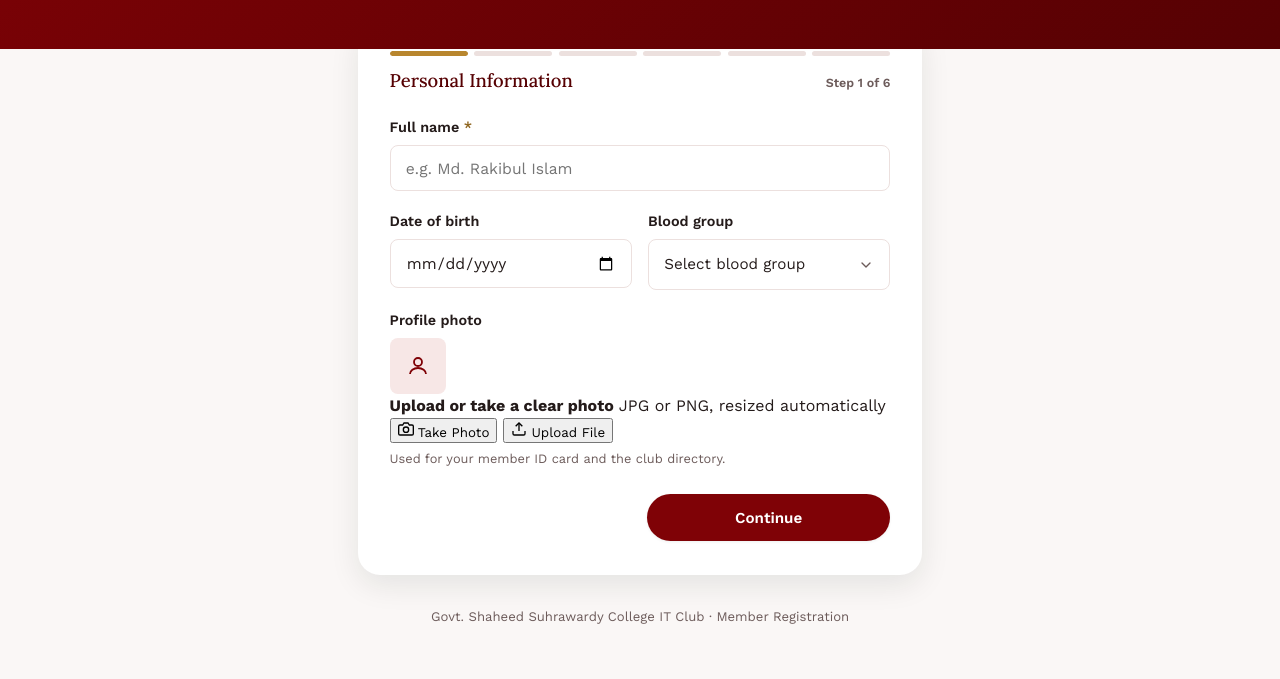
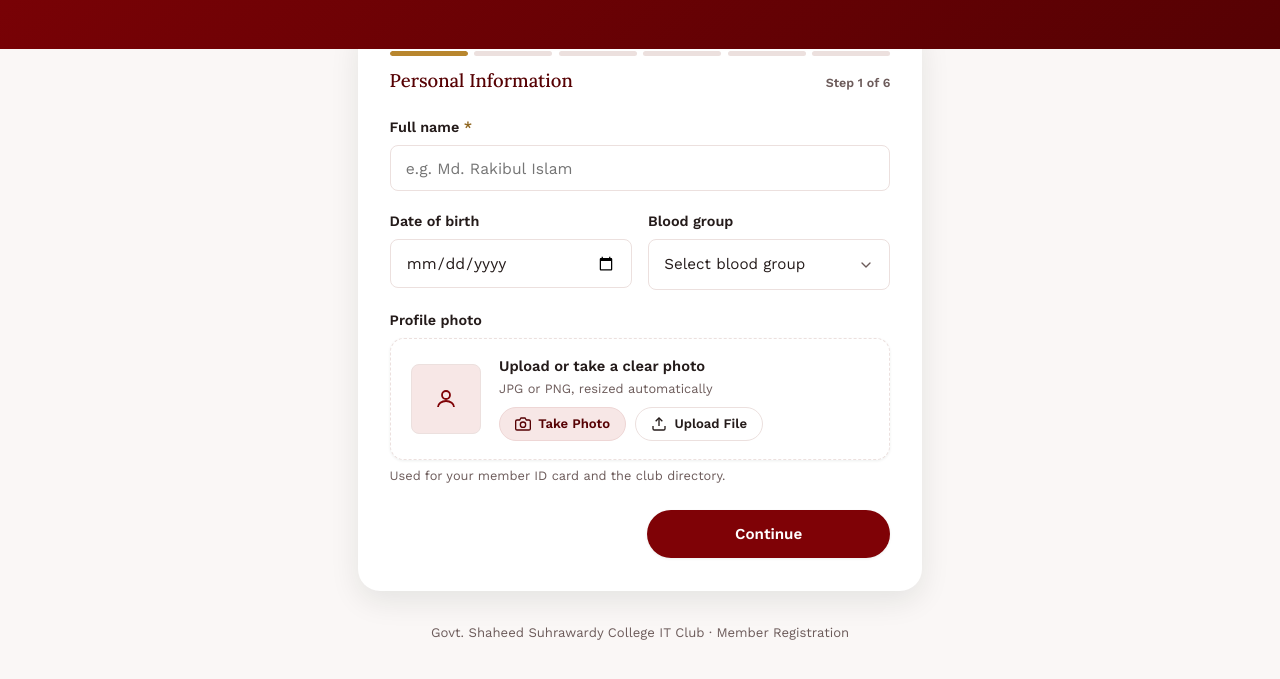
Before and after one commit to nhprince/GSSC-IT-CLUB-REG, a website: page public/index.html in a window 1280 px wide. Shown: the part 257-936 px from the top of the page. Drawn offline with nearby package versions, Linux system fonts and the light colour scheme.

Commit message:
restored missing styles

```diff
--- a/public/css/style.css
+++ b/public/css/style.css
@@ -274,32 +274,30 @@ select {
   height: 1.05rem;
 }
 
-/* File upload */
+/* ========================================================
+   Upload Area Styles
+   ======================================================== */
 
-.upload-box {
+.upload-card {
   border: 1.5px dashed var(--color-border);
   border-radius: var(--radius-md);
-  padding: 1.1rem;
+  padding: 1.15rem 1.25rem;
   display: flex;
   align-items: center;
-  gap: 1rem;
-  cursor: pointer;
+  gap: 1.15rem;
+  background: var(--color-surface);
+  box-shadow: var(--shadow-sm);
   transition: border-color 0.15s ease, background-color 0.15s ease;
-  background: var(--color-surface);
 }
 
-.upload-box:hover {
+.upload-card:hover {
   border-color: var(--color-primary);
-  background: var(--color-primary-light);
-}
-
-.upload-box input[type="file"] {
-  display: none;
+  background-color: #fffdfd;
 }
 
 .upload-preview {
-  width: 56px;
-  height: 56px;
+  width: 70px;
+  height: 70px;
   border-radius: var(--radius-sm);
   background: var(--color-primary-light);
   object-fit: cover;
@@ -309,17 +307,82 @@ select {
   justify-content: center;
   color: var(--color-primary);
   overflow: hidden;
+  border: 1px solid var(--color-border);
 }
 
-.upload-text strong {
+.upload-preview img {
+  width: 100%;
+  height: 100%;
+  object-fit: cover;
+  display: block;
+}
+
+.upload-content {
+  flex: 1;
+  min-width: 0;
+}
+
+.upload-content strong {
   display: block;
   font-size: 0.92rem;
+  font-weight: 600;
   color: var(--color-text);
+  margin-bottom: 0.2rem;
+  line-height: 1.3;
 }
 
-.upload-text span {
+.upload-content .upload-subtext {
+  display: block;
   font-size: 0.8rem;
   color: var(--color-text-muted);
+  margin-bottom: 0.65rem;
+  line-height: 1.35;
+}
+
+.upload-btn-group {
+  display: flex;
+  gap: 0.55rem;
+  flex-wrap: wrap;
+}
+
+.btn-action {
+  display: inline-flex;
+  align-items: center;
+  gap: 0.45rem;
+  font-size: 0.82rem;
+  font-weight: 600;
+  padding: 0.48rem 0.95rem;
+  border-radius: 999px;
+  cursor: pointer;
+  border: 1.5px solid var(--color-border);
+  background: var(--color-surface);
+  color: var(--color-text);
+  transition: all 0.15s ease;
+  user-select: none;
+}
+
+.btn-action:hover {
+  border-color: var(--color-primary);
+  color: var(--color-primary);
+  background: var(--color-primary-light);
+}
+
+.btn-action.btn-camera {
+  background: var(--color-primary-light);
+  color: var(--color-primary-dark);
+  border-color: #eed6d5;
+}
+
+.btn-action.btn-camera:hover {
+  background: var(--color-primary);
+  color: #fff;
+  border-color: var(--color-primary);
+}
+
+.btn-action.btn-browse:hover {
+  background: var(--color-primary-light);
+  border-color: var(--color-primary);
+  color: var(--color-primary-dark);
 }
 
 /* Utility */
@@ -337,7 +400,8 @@ select {
 
 .field.has-error input,
 .field.has-error select,
-.field.has-error textarea {
+.field.has-error textarea,
+.field.has-error .upload-card {
   border-color: var(--color-danger);
 }
 
@@ -368,7 +432,6 @@ select {
   clip: rect(0 0 0 0);
   white-space: nowrap;
 }
-
 
 /* ========================================================
    Custom Modern Styled Dropdown Component
```
